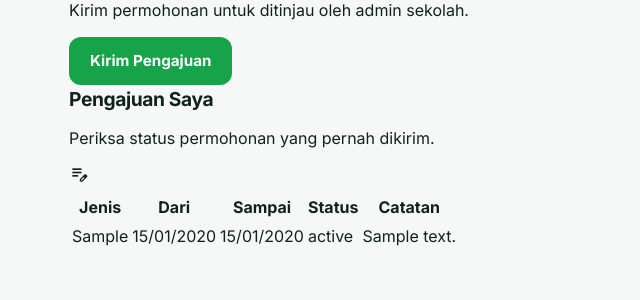
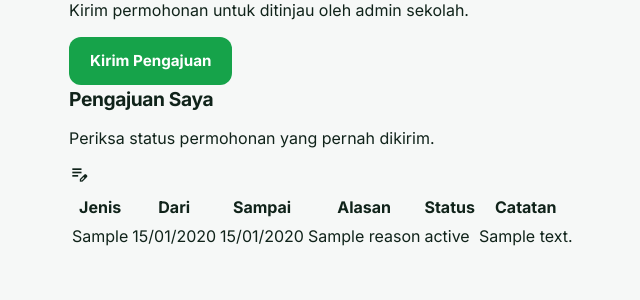
Before and after one commit to ajinug788/ganeshatech-presensi, a Django app: template templates/attendance/leave_request_form.html in a window 1280 px wide. Shown: the part 188-488 px from the top of the page, without its empty margins (13-653 px from the left). Run offline with Django 5.2, Linux system fonts and the light colour scheme; the template is opened without the code that fills it: most values are stand-ins (such as "Sample title", 1, 10 or a date in 2020).

Commit message:
Show reason in student leave request list

```diff
--- a/templates/attendance/leave_request_form.html
+++ b/templates/attendance/leave_request_form.html
@@ -14,9 +14,9 @@
 <section class="student-feature-card">
   <div class="student-feature-section-head"><div><h2>Pengajuan Saya</h2><p>Periksa status permohonan yang pernah dikirim.</p></div><span class="student-feature-icon msym" aria-hidden="true">edit_note</span></div>
   {% if my_requests %}
-  <div class="student-feature-table-wrap"><table><thead><tr><th>Jenis</th><th>Dari</th><th>Sampai</th><th>Status</th><th>Catatan</th></tr></thead><tbody>
+  <div class="student-feature-table-wrap"><table><thead><tr><th>Jenis</th><th>Dari</th><th>Sampai</th><th>Alasan</th><th>Status</th><th>Catatan</th></tr></thead><tbody>
   {% for r in my_requests %}
-  <tr><td>{{ r.get_kind_display }}</td><td>{{ r.date_from|date:"d/m/Y" }}</td><td>{{ r.date_to|date:"d/m/Y" }}</td><td>{{ r.get_status_display }}</td><td>{{ r.review_note }}</td></tr>
+  <tr><td>{{ r.get_kind_display }}</td><td>{{ r.date_from|date:"d/m/Y" }}</td><td>{{ r.date_to|date:"d/m/Y" }}</td><td>{{ r.reason }}</td><td>{{ r.get_status_display }}</td><td>{{ r.review_note }}</td></tr>
   {% endfor %}
   </tbody></table></div>
   {% else %}<p>Belum ada pengajuan.</p>{% endif %}
```
